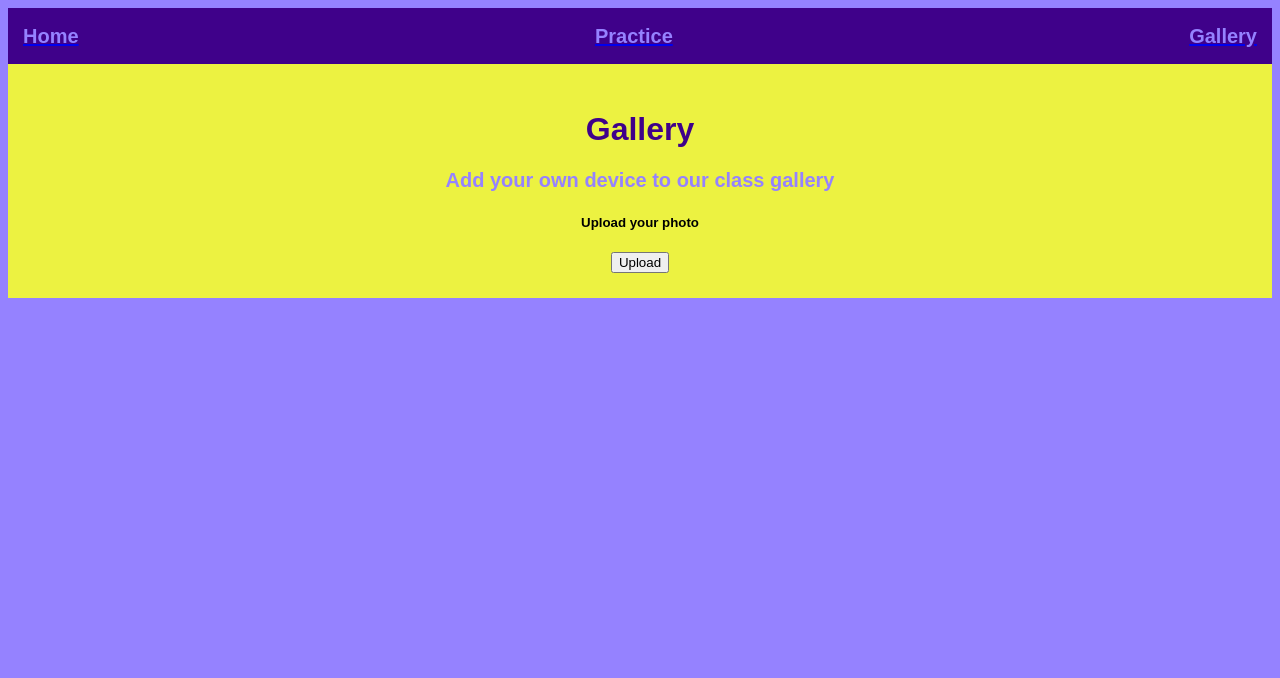
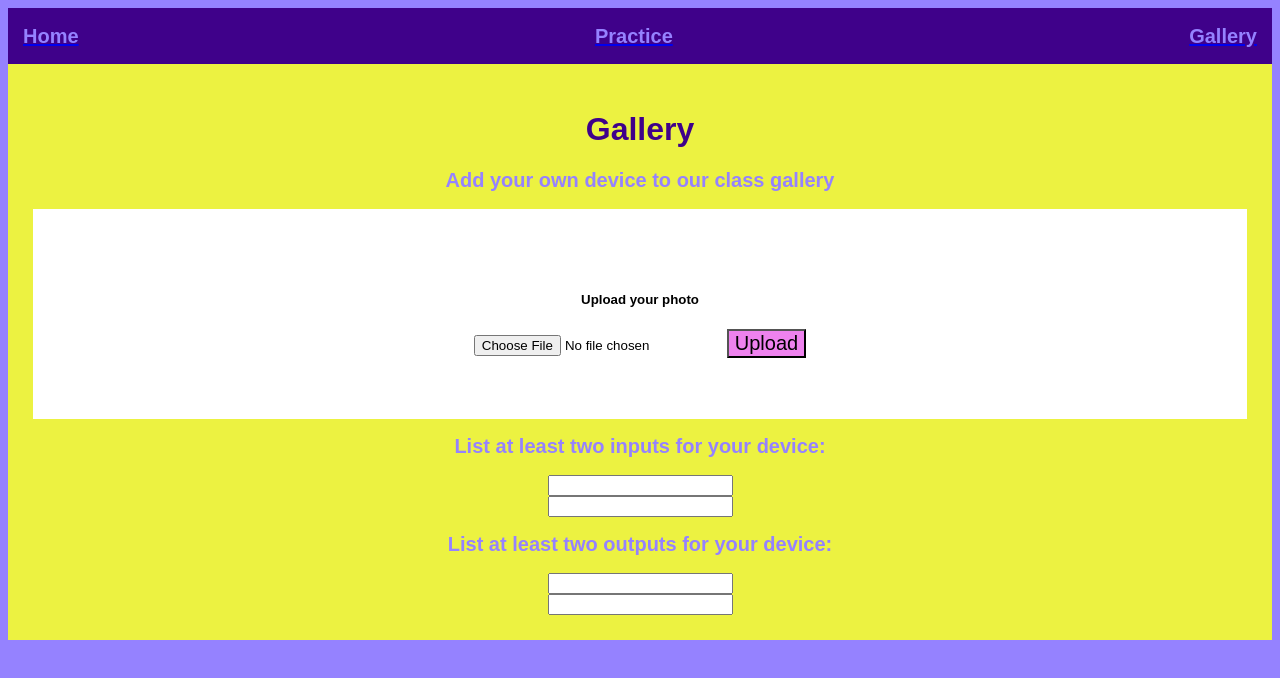
Before and after one commit to laynaoyervides/phase-2-project, a React (Create React App) app: page /gallery in a window 1280 px wide. Shown: the top 678 px of the page. Built offline with nearby package versions, Linux system fonts and the light colour scheme.

Commit message:
Adding UI elements in the gallery component

```diff
--- a/src/components/Gallery.js
+++ b/src/components/Gallery.js
@@ -9,14 +9,16 @@ function Gallery () {
     <div className={styles.gallery_container}>
        <h1>Gallery</h1>
        <h2>Add your own device to our class gallery</h2>
+        <div className={styles.device_container}>
+            <div className="styles.device_image_upload">
+                <ImagePost />
              <div className="styles.input_form">
                 <InputForm />
             </div>
-       <div className="styles.device_image_upload">
-           <ImagePost/>
-       </div>
             <div className="styles.output_form">
                 <OutputForm />
+            </div>
+        </div>
     </div>
     </div>
     );
--- a/src/components/Gallery.module.css
+++ b/src/components/Gallery.module.css
@@ -3,3 +3,8 @@
     font-family: 'Merriweather', sans-serif;
     padding: 2%;
 }
+.device_container {
+    display:flexbox;
+    justify-content: space-between;
+
+}
--- a/src/components/ImagePost.js
+++ b/src/components/ImagePost.js
@@ -1,4 +1,5 @@
 import React, {useState} from "react";
+import styles from "./ImagePost.module.css"
 
 function ImagePost() {
 
@@ -12,9 +13,23 @@ function ImagePost() {
           });
         }
       };
+
+      const handleUpload = async e => {
+        e.preventDefault();
+        const formData = new FormData();
+        formData.append("image", image.raw);
+
+        await fetch("http://localhost:3000/devices", {
+          method: "POST",
+          headers: {
+            "Content-Type": "multipart/form-data"
+          },
+          body: formData
+        });
+      };
     return (
-        <div>
-            <label>
+        <div className={styles.image_upload_container}>
+            <label htmlFor="upload-button">
             {image.preview ? (
                   <img src={image.preview} alt="dummy" width="300" height="300" />
                  ) : (
@@ -30,10 +45,9 @@ function ImagePost() {
             </label>
             <input type="file"
                     id="upload-button"
-                    style={{ display: "none" }}
                      onChange={handleChange}>
             </input>
-            <button >
+            <button onClick={handleUpload} className={styles.upload_button}>
                 Upload
             </button>
         </div>
--- a/src/components/ImagePost.module.css
+++ b/src/components/ImagePost.module.css
@@ -0,0 +1,10 @@
+.upload_button {
+    background-color: violet;
+    font-family: 'Merriweather', sans-serif;
+    font-size: 20px;
+}
+.image_upload_container {
+    background-color: white;
+    padding: 5%;
+
+}
--- a/src/components/InputForm.js
+++ b/src/components/InputForm.js
@@ -1,10 +1,19 @@
 import React from "react";
+import styles from "./ImagePost.module.css"
 
 function InputForm () {
     return (
-        <form>
+        <div className={styles.input_form_container}>
+             <h2>
+                 List at least two inputs for your device:
+             </h2>
+             <form>
+                <input type="text"></input>
+                <br></br>
+                <input type="text"></input>
 
-        </form>
+            </form>
+        </div>
     );
 }
 export default InputForm;
--- a/src/components/OutputForm.js
+++ b/src/components/OutputForm.js
@@ -1,10 +1,17 @@
 import React from "react";
-
+import styles from "./OutputForm.module.css"
 function OutputForm () {
     return (
-        <form>
-
+       <div className={styles.output_form_container}>
+           <h2>
+            List at least two outputs for your device:
+            </h2>
+       <form>
+       <input type="text"></input>
+                <br></br>
+                <input type="text"></input>
         </form>
+        </div>
     );
 }
 export default OutputForm;
```
Also changed, not shown: data.json (added, +19 -0 lines), public/data.json (renamed from public/db.json). Lines whose indentation alone changed are shown as unchanged.
